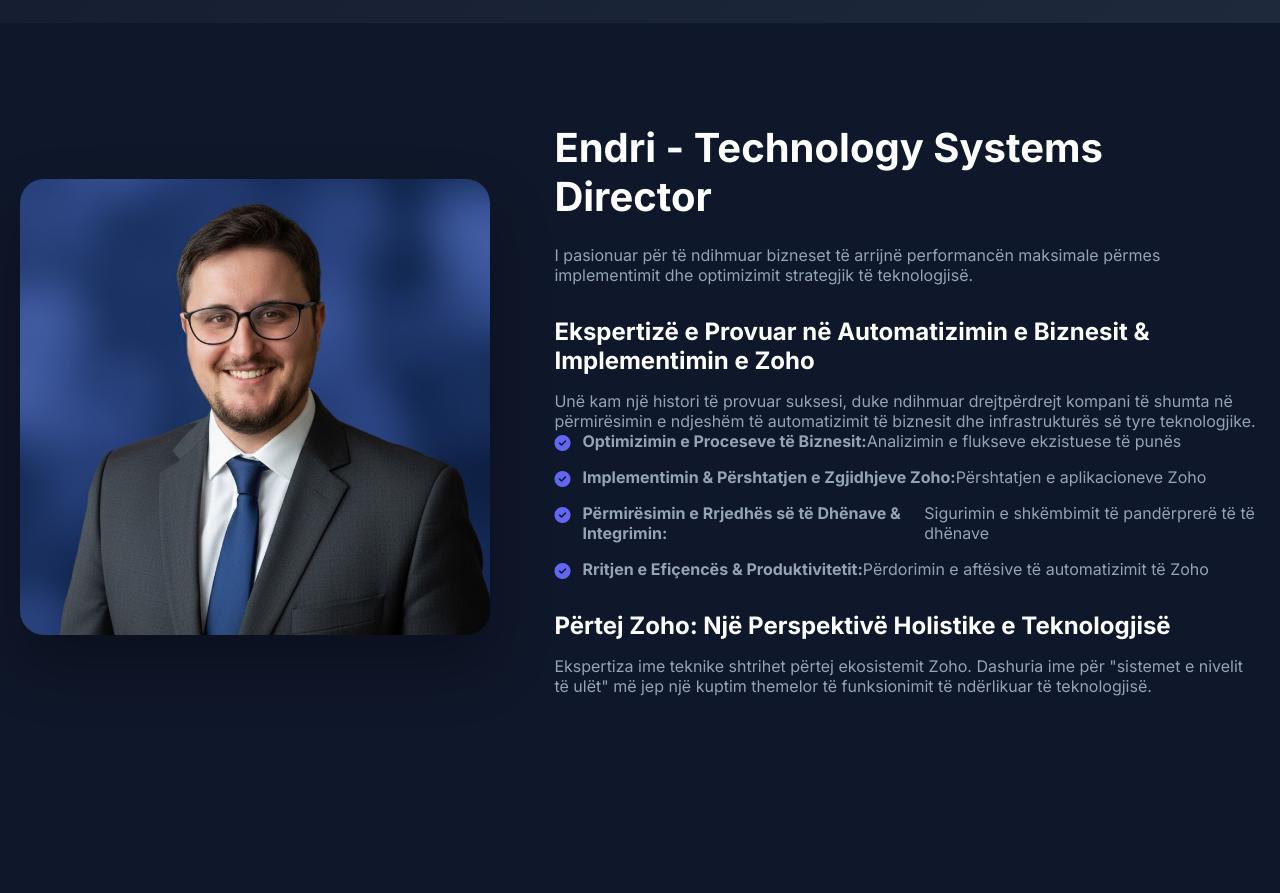
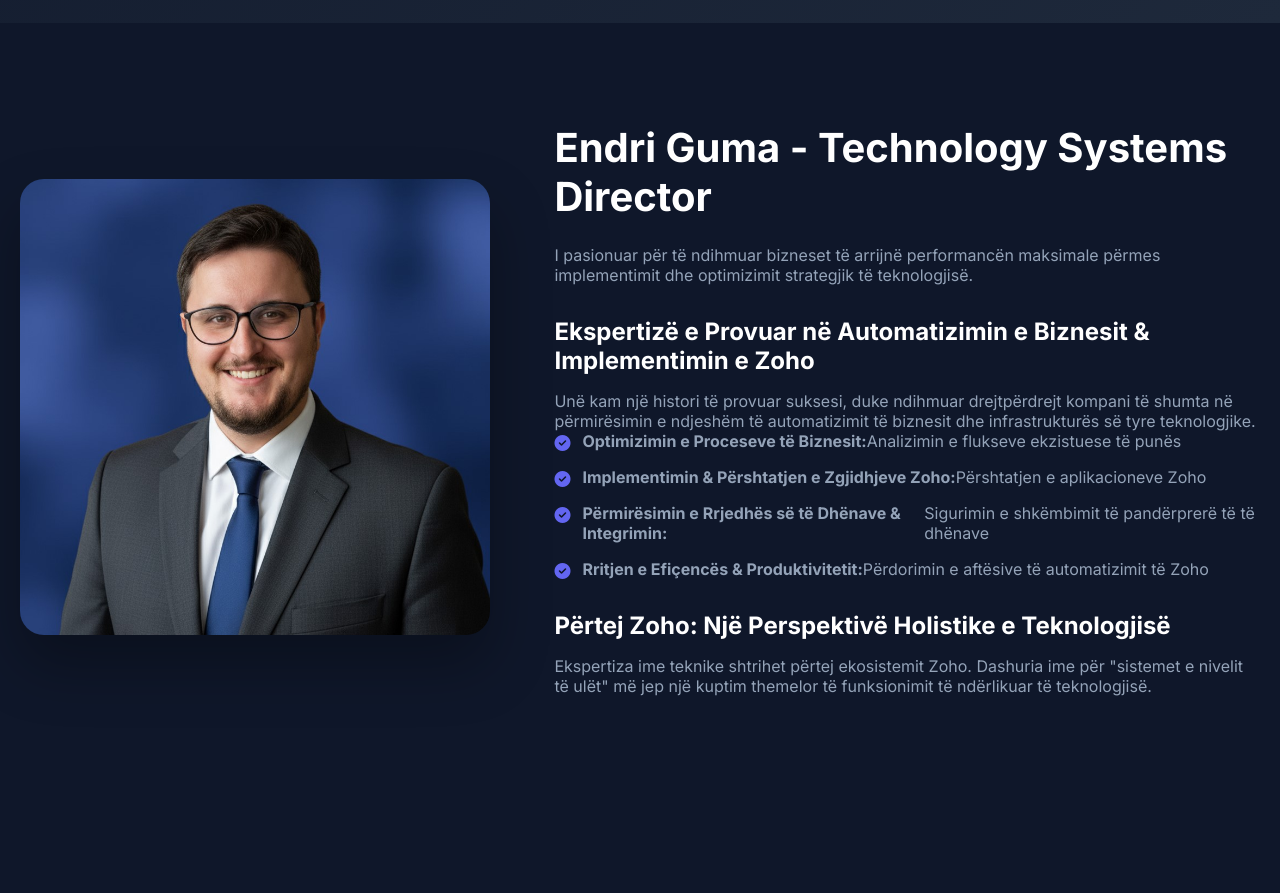
Before and after one commit to EndriGuma97/bc, a plain HTML site: page index.html in a window 1280 px wide. Shown: the part 2760-3653 px from the top of the page. Drawn offline with Linux system fonts and the light colour scheme.

Commit message:
added the Endri Guma

```diff
--- a/index.html
+++ b/index.html
@@ -1005,7 +1005,7 @@
             />
           </div>
           <div class="about-content fade-in">
-            <h2>Endri - Technology Systems Director</h2>
+            <h2>Endri Guma - Technology Systems Director</h2>
             <p>
               I pasionuar për të ndihmuar bizneset të arrijnë performancën
               maksimale përmes implementimit dhe optimizimit strategjik të
```
